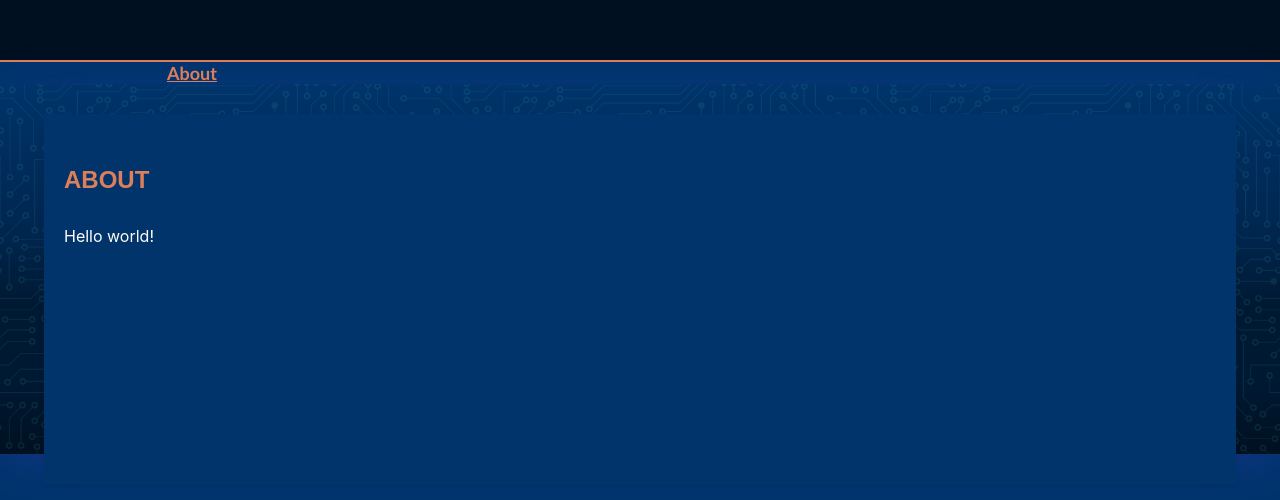
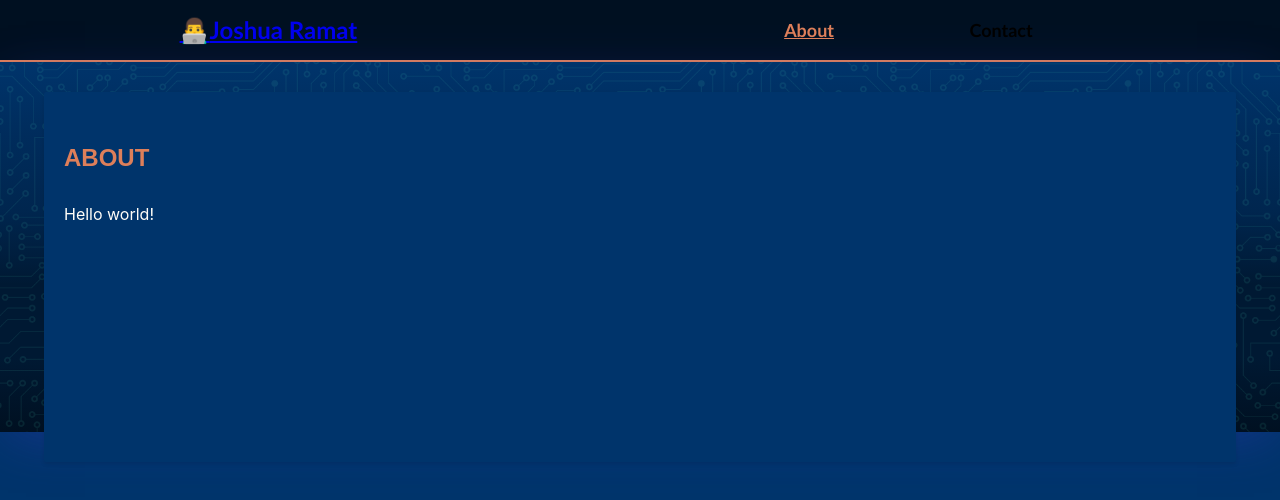
Before and after one commit to joshuaramat/ReactPort, a React (Create React App) app: page / in a window 1280 px wide. Shown: the top 500 px of the page. Built offline with nearby package versions, Linux system fonts and the light colour scheme; the HTML template or start-up script is replaced by a standard one.

Commit message:
created tests for Nav component

```diff
--- a/src/App.js
+++ b/src/App.js
@@ -1,18 +1,17 @@
 import React from "react";
 import { BrowserRouter, Routes, Route } from "react-router-dom";
 import About from "./components/About/about";
-import Home from "./components/home"
-import Nav from "./components/nav";
+// import Home from "./components/home"
+import Nav from "./components/Nav/nav";
 
 function App() {
   return (
     <BrowserRouter basename={process.env.PUBLIC_URL}>
-      <header />
-      <Nav></Nav>
+      <Nav />
       <main>
         <Routes>
           <Route path="/" element={<About/>} />
-          <Route path="/home" element={<Home/>} />
+          {/* <Route path="/home" element={<Home/>} /> */}
           <Route path="/about" element={<About/>} />
         </Routes>
       </main>
--- /dev/null
+++ b/src/components/Nav/nav.js
@@ -0,0 +1,27 @@
+import React from "react";
+
+function Nav() {
+    return (
+        <header>
+            <h2>
+                <a href="/">
+                    <span role="img" aria-label="develop">👨‍💻</span>Joshua Ramat
+                </a>
+            </h2>
+            <nav>
+                <ul className="flex-row">
+                    <li className="mx-2">
+                        <a href="#about">
+                            About
+                        </a>
+                    </li>
+                    <li>
+                        <span>Contact</span>
+                    </li>
+                </ul>
+            </nav>
+        </header>
+    )
+}
+
+export default Nav;
--- a/src/components/nav.js
+++ /dev/null
@@ -1,14 +0,0 @@
-import React from "react";
-import { Link } from "react-router-dom";
-
-function Nav() {
-    return (
-        <nav>
-            <ul>
-                <li><Link to="about">About</Link></li>
-            </ul>
-        </nav>
-    )
-}
-
-export default Nav;
```
Also changed, not shown: 2 other files (tests, documents, lock files or other folders).
